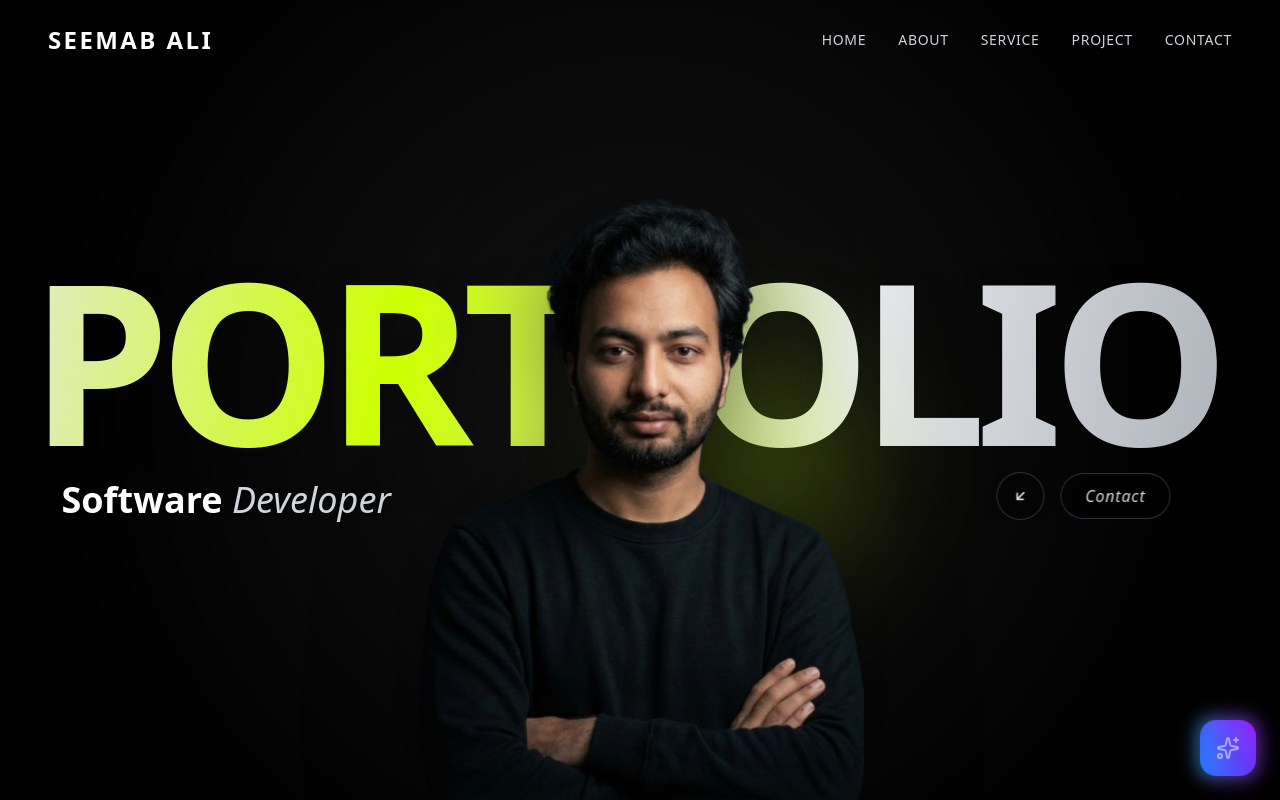
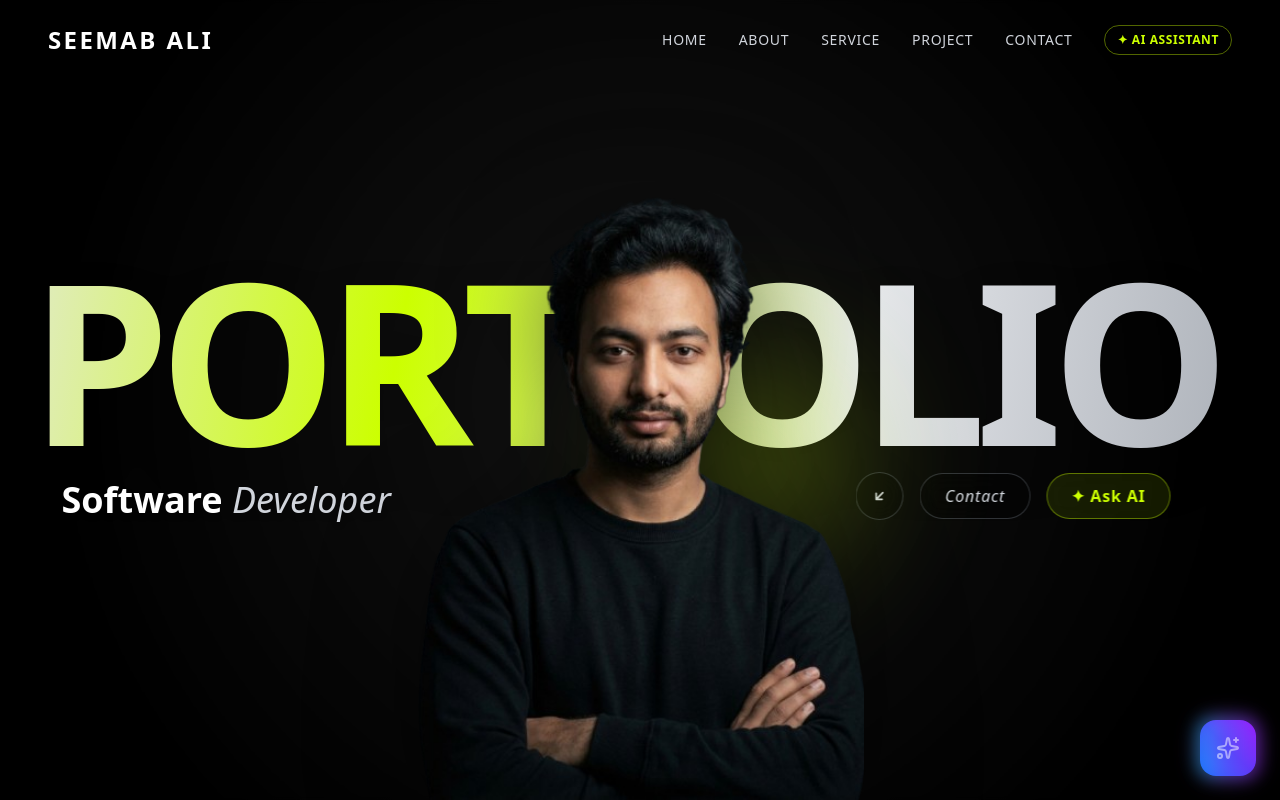
Before and after one commit to SeemabAli/seemabali-dev, a Next.js app: page / in a window 1280 px wide. Shown: the top 800 px of the page. Built offline with nearby package versions, Linux system fonts and the light colour scheme.

Commit message:
fix: add typecheck to open chat in page.tsx

```diff
--- a/components/Hero.tsx
+++ b/components/Hero.tsx
@@ -9,6 +9,7 @@ interface HeroProps {
   /** Called once the intro (scramble + slide-up) animation finishes,
    *  so a parent layout can unlock the rest of the page. */
   onPreloadComplete?: () => void;
+  onOpenChat?: () => void;
 }
 
 const START_WORD = "SEEMAB";
@@ -20,7 +21,7 @@ function splitRole(role: string): [string, string] {
   return [first, rest.join(" ") || ""];
 }
 
-const Hero: React.FC<HeroProps> = ({ onPreloadComplete }) => {
+const Hero: React.FC<HeroProps> = ({ onPreloadComplete, onOpenChat }) => {
   const [text, setText] = useState(START_WORD);
   const containerRef = useRef<HTMLDivElement>(null);
   const textRef = useRef<HTMLHeadingElement>(null);
@@ -243,6 +244,18 @@ const Hero: React.FC<HeroProps> = ({ onPreloadComplete }) => {
               Contact
             </span>
           </a>
+
+          {onOpenChat && (
+            <button
+              type="button"
+              onClick={onOpenChat}
+              className="px-4 py-1.5 md:px-6 md:py-2.5 rounded-full border border-[#ccff00]/40 flex items-center justify-center backdrop-blur-md bg-[#ccff00]/10 hover:bg-[#ccff00]/20 text-[#ccff00] transition-all cursor-pointer focus:outline-none focus-visible:ring-2 focus-visible:ring-[#ccff00]"
+            >
+              <span className="text-xs md:text-base font-semibold tracking-wider flex items-center gap-1.5">
+                ✦ Ask AI
+              </span>
+            </button>
+          )}
         </div>
       </div>
 
--- a/components/Navbar.tsx
+++ b/components/Navbar.tsx
@@ -5,7 +5,11 @@ import { portfolioData } from "@/data/portfolioData";
 
 const NAV_LINKS = ["Home", "About", "Service", "Project", "Contact"] as const;
 
-const Navbar: React.FC = () => {
+interface NavbarProps {
+  onOpenChat?: () => void;
+}
+
+const Navbar: React.FC<NavbarProps> = ({ onOpenChat }) => {
   const [show, setShow] = useState(false);
   const [lastScrollY, setLastScrollY] = useState(0);
   const [isMenuOpen, setIsMenuOpen] = useState(false);
@@ -64,6 +68,15 @@ const Navbar: React.FC = () => {
               {item}
             </a>
           ))}
+          {onOpenChat && (
+            <button
+              type="button"
+              onClick={onOpenChat}
+              className="flex items-center gap-1.5 px-3 py-1.5 rounded-full border border-[#ccff00]/40 text-[#ccff00] hover:bg-[#ccff00]/10 text-xs font-semibold uppercase tracking-wider transition-all cursor-pointer focus:outline-none focus-visible:ring-2 focus-visible:ring-[#ccff00]"
+            >
+              <span>✦ AI Assistant</span>
+            </button>
+          )}
         </div>
 
         {/* Mobile Menu Icon */}
@@ -120,6 +133,20 @@ const Navbar: React.FC = () => {
               {item}
             </a>
           ))}
+          {onOpenChat && (
+            <button
+              type="button"
+              style={{ transitionDelay: isMenuOpen ? `${NAV_LINKS.length * 100}ms` : "0ms" }}
+              onClick={() => {
+                setIsMenuOpen(false);
+                onOpenChat();
+              }}
+              className={`text-[#ccff00] text-2xl font-black uppercase tracking-widest hover:brightness-125 transition-all duration-500 ${isMenuOpen ? "translate-y-0 opacity-100" : "translate-y-8 opacity-0"
+                }`}
+            >
+              ✦ Ask AI
+            </button>
+          )}
         </div>
       </div>
     </>
```
